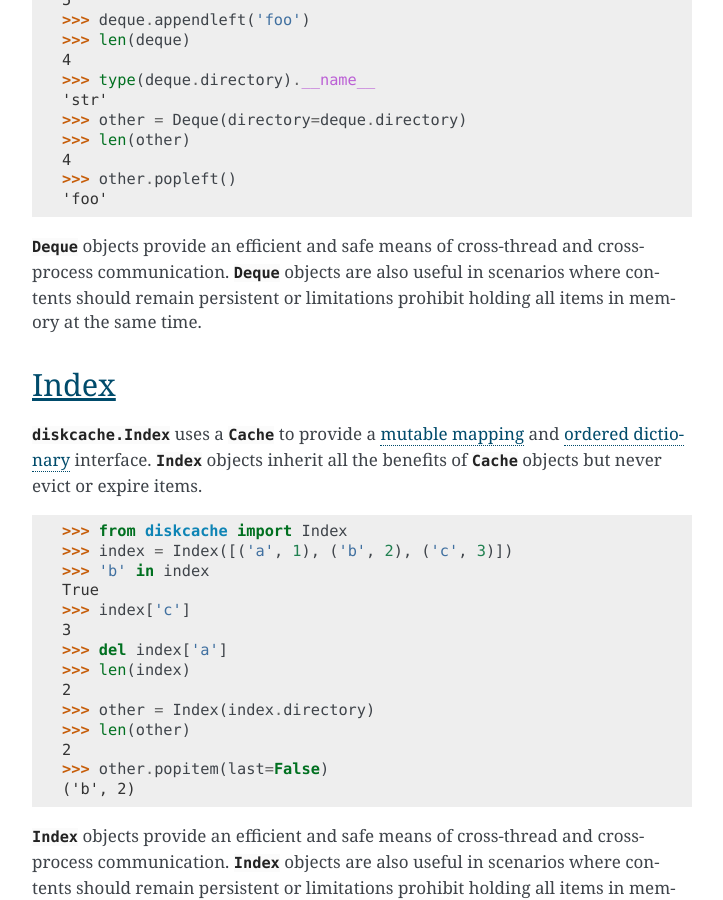
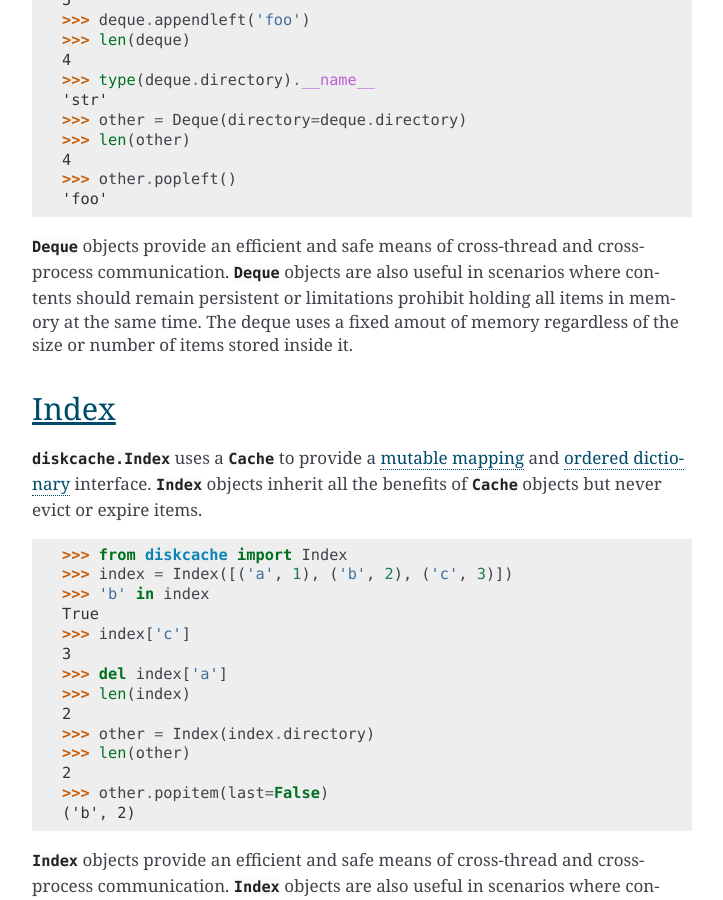
Before and after one commit to grantjenks/python-diskcache, a Sphinx documentation site: the page built from docs/tutorial.rst, in a window 1280 px wide and 900 px high, scrolled down 11105 px. Shown: the whole window, without its empty margins (388-1111 px from the left). Built offline with Sphinx 7.4.7, drawn with Linux system fonts in a browser that asks for light colours.

Commit message:
Add note about memory usage and deques

```diff
--- a/docs/tutorial.rst
+++ b/docs/tutorial.rst
@@ -569,7 +569,9 @@ access and editing at both front and back sides. :class:`Deque
 :class:`Deque <diskcache.Deque>` objects provide an efficient and safe means of
 cross-thread and cross-process communication. :class:`Deque <diskcache.Deque>`
 objects are also useful in scenarios where contents should remain persistent or
-limitations prohibit holding all items in memory at the same time.
+limitations prohibit holding all items in memory at the same time. The deque
+uses a fixed amout of memory regardless of the size or number of items stored
+inside it.
 
 Index
 -----
```
